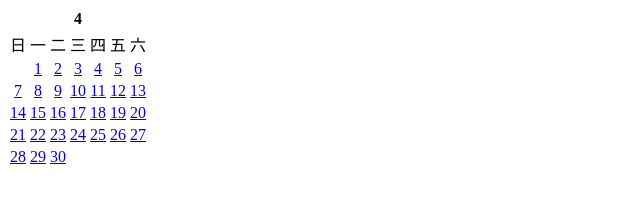
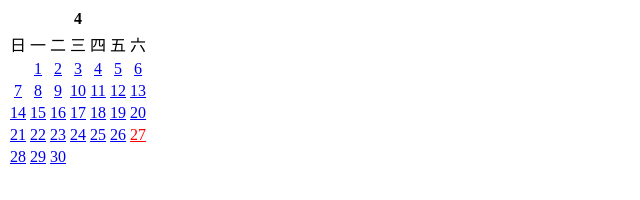
Before and after one commit to Johnqing/calender.js, a plain HTML site: page index.html in a window 1280 px wide. Shown: the full height of the page, 0-640 px from the left. Drawn offline with Linux system fonts and the light colour scheme.

Commit message:
Update index.html

```diff
--- a/index.html
+++ b/index.html
@@ -3,6 +3,7 @@
 <head>
     <meta charset="UTF-8">
     <title>日期组件</title>
+<link rel="stylesheet" href="calender.css"/>
 </head>
 <body>
 <script type="text/javascript" src="calender.js"></script>
```
